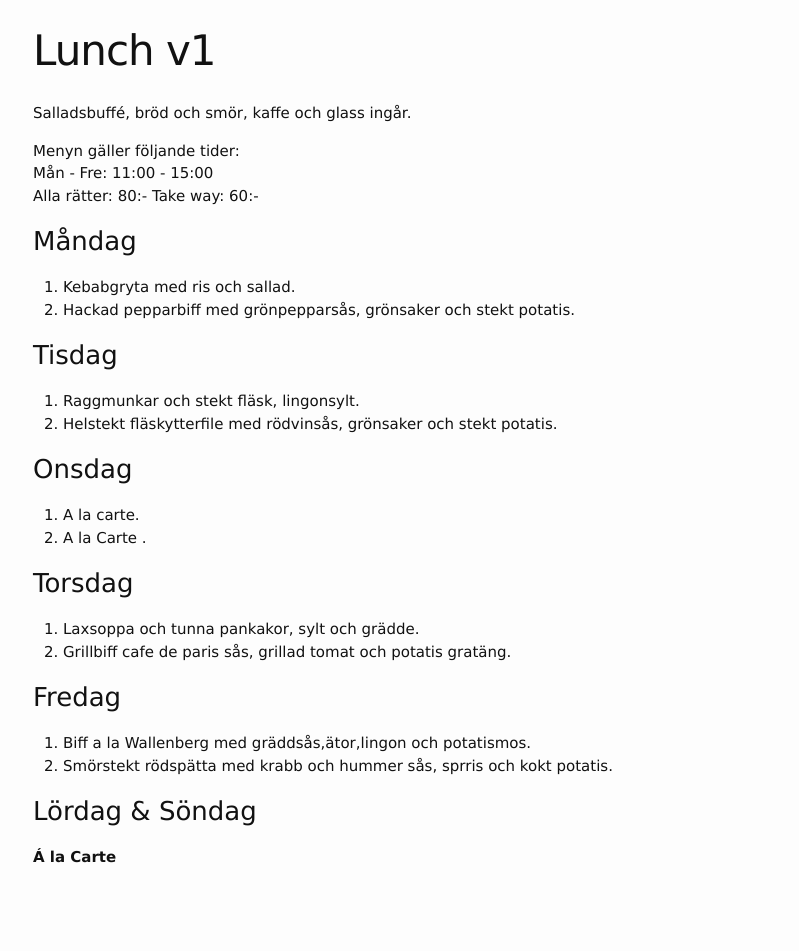
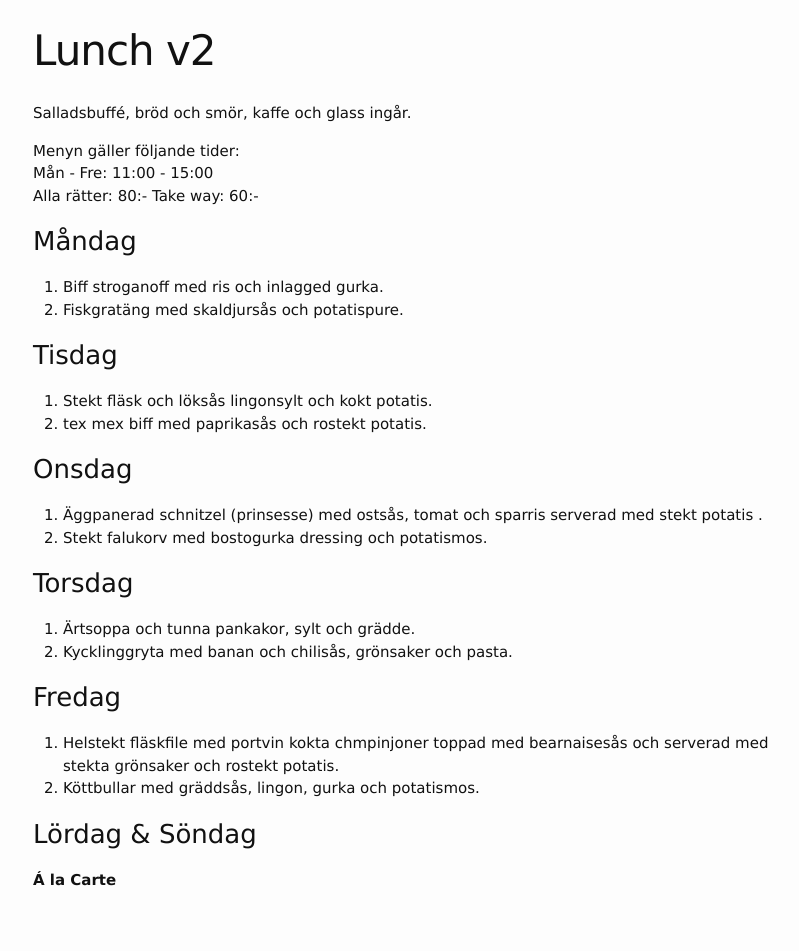
Before and after one commit to FarInn62/farinn62.github.io, a Jekyll site: the page built from lunch.md, in a window 1280 px wide. Shown: the whole page, without its empty margins (237-1036 px from the left). Built offline with Jekyll 4.4.1, drawn with Linux system fonts in a browser that asks for light colours; before the commit the page ends 929 px from its top, so only the background shows below that.

Commit message:
Update lunch.md

```diff
--- a/lunch.md
+++ b/lunch.md
@@ -1,6 +1,6 @@
 ---
 layout: foodmenu
-title: Lunch v1
+title: Lunch v2
 permalink: /lunch/
 published: true
 ---
@@ -12,29 +12,29 @@ Alla rätter: 80:- Take way: 60:-
 
 ### Måndag
 
-1. Kebabgryta med ris och sallad.
-2. Hackad pepparbiff med grönpepparsås, grönsaker och stekt potatis.
+1. Biff stroganoff med ris och inlagged gurka.
+2. Fiskgratäng med skaldjursås och potatispure.
 
 ### Tisdag
 
-1. Raggmunkar och stekt fläsk, lingonsylt.
-2. Helstekt fläskytterfile med rödvinsås, grönsaker och stekt potatis.
+1. Stekt fläsk och löksås lingonsylt och kokt potatis.
+2. tex mex biff med paprikasås och rostekt potatis.
 
 ### Onsdag
 
-1. A la carte.
-2. A la Carte .
+1. Äggpanerad schnitzel (prinsesse) med ostsås, tomat och sparris serverad med stekt potatis .
+2. Stekt falukorv med bostogurka dressing och potatismos.
 
 ### Torsdag
 
-1. Laxsoppa och tunna pankakor, sylt och grädde.
-2. Grillbiff cafe de paris sås, grillad tomat och potatis gratäng.
+1. Ärtsoppa och tunna pankakor, sylt och grädde.
+2. Kycklinggryta med banan och chilisås, grönsaker och pasta.
 
 
 ### Fredag
 
-1. Biff a la Wallenberg med gräddsås,ätor,lingon och potatismos.
-2. Smörstekt rödspätta med krabb och hummer sås, sprris och kokt potatis.
+1. Helstekt fläskfile med portvin kokta chmpinjoner toppad med bearnaisesås och serverad med stekta grönsaker och rostekt potatis.
+2. Köttbullar med gräddsås, lingon, gurka och potatismos.
 
 
 ### Lördag & Söndag
```
